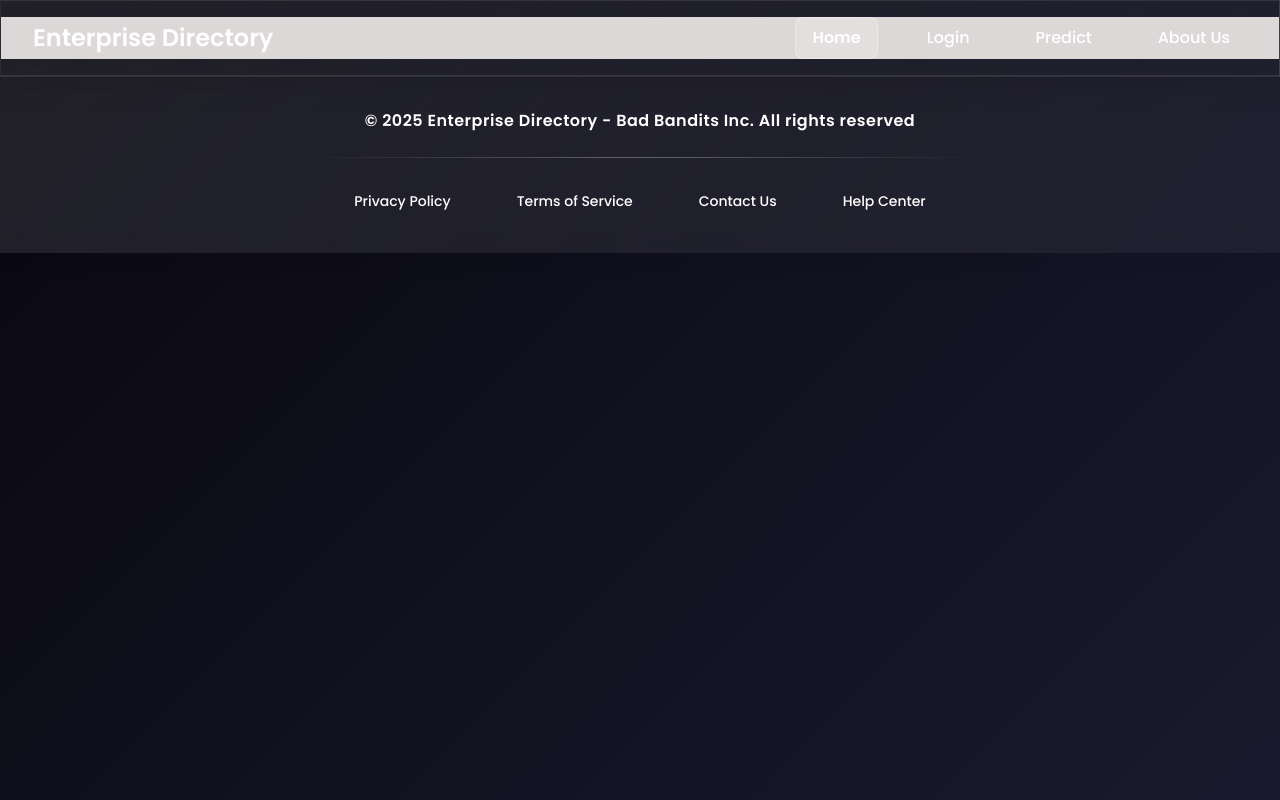
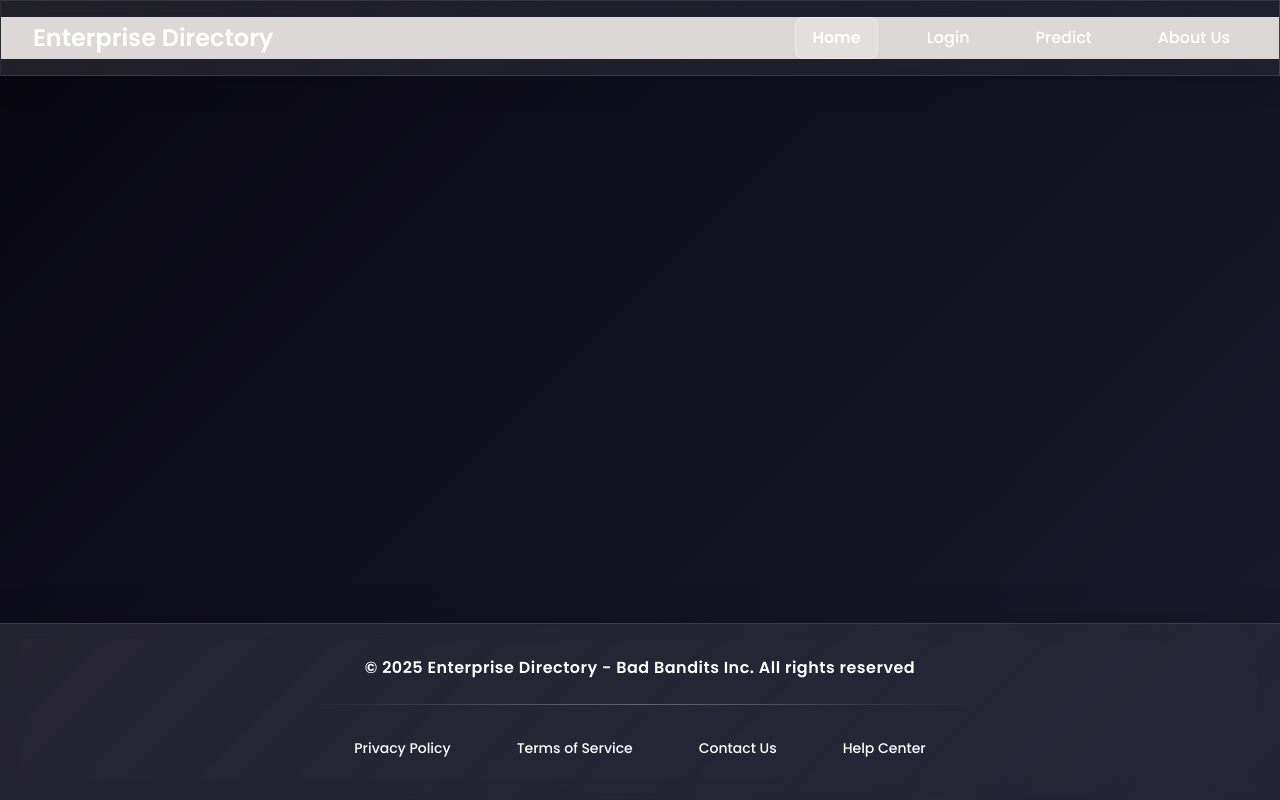
Before and after one commit to manny239/Enterprise-Directory, a React (Vite) app in the folder react/: page / in a window 1280 px wide. Built offline with nearby package versions, Linux system fonts and the light colour scheme; no server answers.

Commit message:
Stick footer to the bottom of the page

```diff
--- a/react/src/App.jsx
+++ b/react/src/App.jsx
@@ -1,5 +1,5 @@
-import React,  {useState, useEffect} from 'react';
-import {BrowserRouter as Router, Routes, Route} from 'react-router-dom';
+import React, { useState, useEffect } from 'react';
+import { BrowserRouter as Router, Routes, Route } from 'react-router-dom';
 import "bootstrap/dist/css/bootstrap.min.css";
 import "bootstrap/dist/js/bootstrap.js";
 import './App.css'
@@ -16,16 +16,23 @@ function App() {
   const [data, setData] = useState([]);
 
   return (
+    <div style={{ display: "flex", flexDirection: "column", height: "100vh" }}>
       <Router>
         <Header />
+        <div style={{flex: "1 0 auto"}}>
           <Routes>
           <Route path="/" element={<Welcome />} />
           <Route path="/login" element={<LoginForm />} />
           <Route path="/employee" element={<EmployeePage />} />
           <Route path="/predict" element={<PredictPage />} />
         </Routes>
+        </div>
+
+        <div style={{marginTop: "auto"}}>
           <Footer />
+        </div>
       </Router>
+    </div>
   );
 };
 
```
Also changed, not shown: 1 other file (tests, documents, lock files or other folders). Lines whose indentation alone changed are shown as unchanged.
